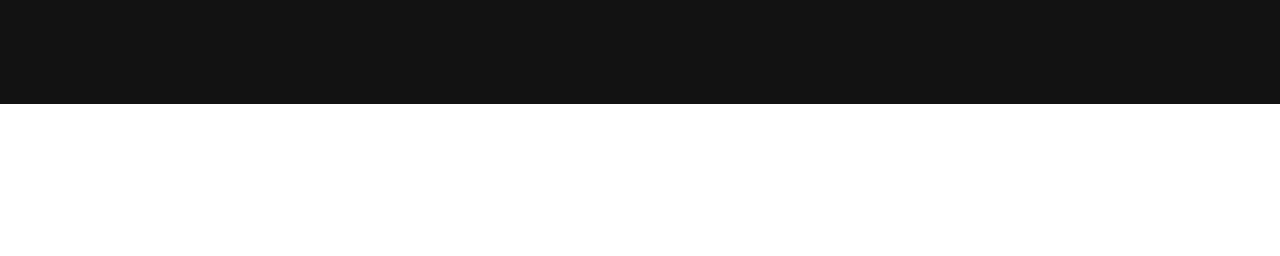
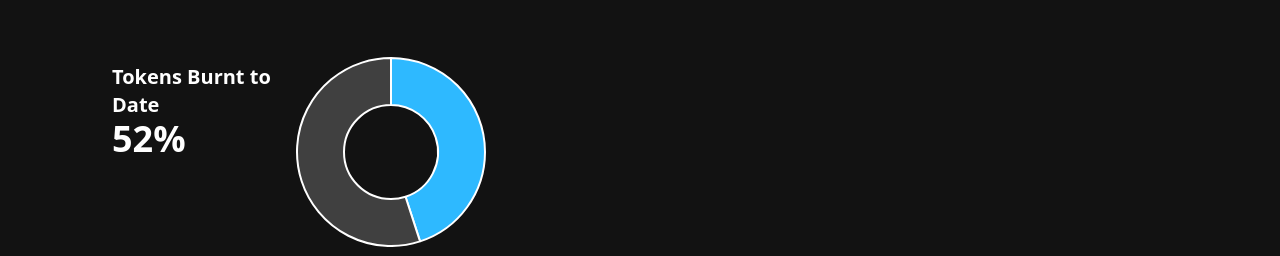
Before and after one commit to mr-new-0509/palm, a Vue app: page / in a window 1280 px wide. Shown: the part 696-952 px from the top of the page. Before the commit the page ends 800 px from the top, so only its background shows below. Built offline with nearby package versions, Linux system fonts and the light colour scheme.

Commit message:
Doghnut Chart

```diff
--- a/package.json
+++ b/package.json
@@ -8,8 +8,10 @@
     "lint": "vue-cli-service lint"
   },
   "dependencies": {
+    "chart.js": "^3.9.1",
     "core-js": "^3.8.3",
     "vue": "^3.2.13",
+    "vue-chartjs": "^4.1.1",
     "vue-router": "^4.1.5"
   },
   "devDependencies": {
--- a/src/layouts/MainLayout/index.vue
+++ b/src/layouts/MainLayout/index.vue
@@ -1,5 +1,5 @@
 <template>
-  <div class="bg-[#121212]">
+  <div class="bg-[#121212] pb-12">
     <div class="flex flex-col min-h-screen">
       <nav-bar />
       <div class="relative">
--- a/src/pages/DashboardPage/index.vue
+++ b/src/pages/DashboardPage/index.vue
@@ -92,23 +92,57 @@
           />
         </div>
       </div>
+
+      <!-- Tokens Burnt to Date -->
+      <div class="mt-12 flex justify-between">
+        <div class="mt-4">
+          <p class="text-xl text-white font-semibold">Tokens Burnt to Date</p>
+          <p class="text-4xl text-white font-bold">52%</p>
+        </div>
+
+        <Doughnut
+          :chart-options="chartOptions"
+          :chart-data="chartData"
+          :chart-id="chartId"
+          :dataset-id-key="datasetIdKey"
+          :plugins="plugins"
+          :css-classes="cssClasses"
+          :styles="styles"
+          :width="width"
+          :height="height"
+        />
+      </div>
     </div>
+
     <div class="col-span-2"></div>
   </div>
 </template>
 
 <script>
 import { Icon } from "@iconify/vue";
+import { defineAsyncComponent } from "@vue/runtime-core";
+import { Doughnut } from "vue-chartjs";
+import {
+  Chart as ChartJS,
+  Title,
+  Tooltip,
+  Legend,
+  ArcElement,
+  CategoryScale,
+} from "chart.js";
 import { PALM_TOKEN_ADDRESS } from "../../utils/constants";
 import { handleLongText } from "../../utils/functions";
-import { defineAsyncComponent } from "@vue/runtime-core";
+
+ChartJS.register(Title, Tooltip, Legend, ArcElement, CategoryScale);
 
 export default {
   name: "dashboard-page",
   components: {
     Icon,
+    Doughnut,
     InfoCard: defineAsyncComponent(() => import("./InfoCard.vue")),
   },
+
   data: () => ({
     palmTokenAddress: PALM_TOKEN_ADDRESS,
     tokenInfos: [
@@ -162,7 +196,49 @@ export default {
         isMoney: true,
       },
     ],
+    chartData: {
+      datasets: [
+        {
+          backgroundColor: ["#2EB9FF", "#404040"],
+          data: [45, 55],
+        },
+      ],
+    },
+    chartOptions: {
+      responsive: true,
+    },
   }),
+
+  props: {
+    chartId: {
+      type: String,
+      default: "bar-chart",
+    },
+    datasetIdKey: {
+      type: String,
+      default: "label",
+    },
+    width: {
+      type: Number,
+      default: 200,
+    },
+    height: {
+      type: Number,
+      default: 200,
+    },
+    cssClasses: {
+      default: "",
+      type: String,
+    },
+    styles: {
+      type: Object,
+      default: () => {},
+    },
+    plugins: {
+      type: Array,
+      default: () => [],
+    },
+  },
   methods: {
     handleLongText,
   },
```
Also changed, not shown: 1 other file (tests, documents, lock files or other folders).
